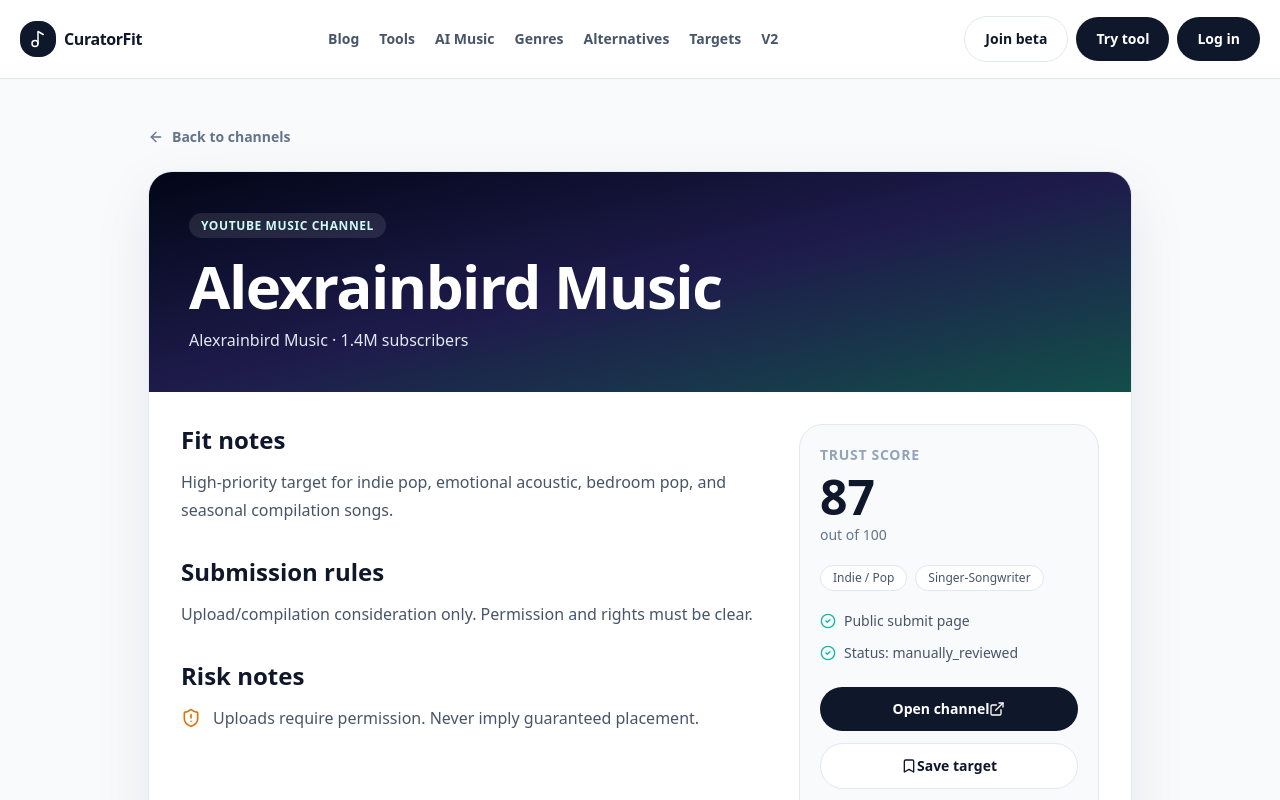
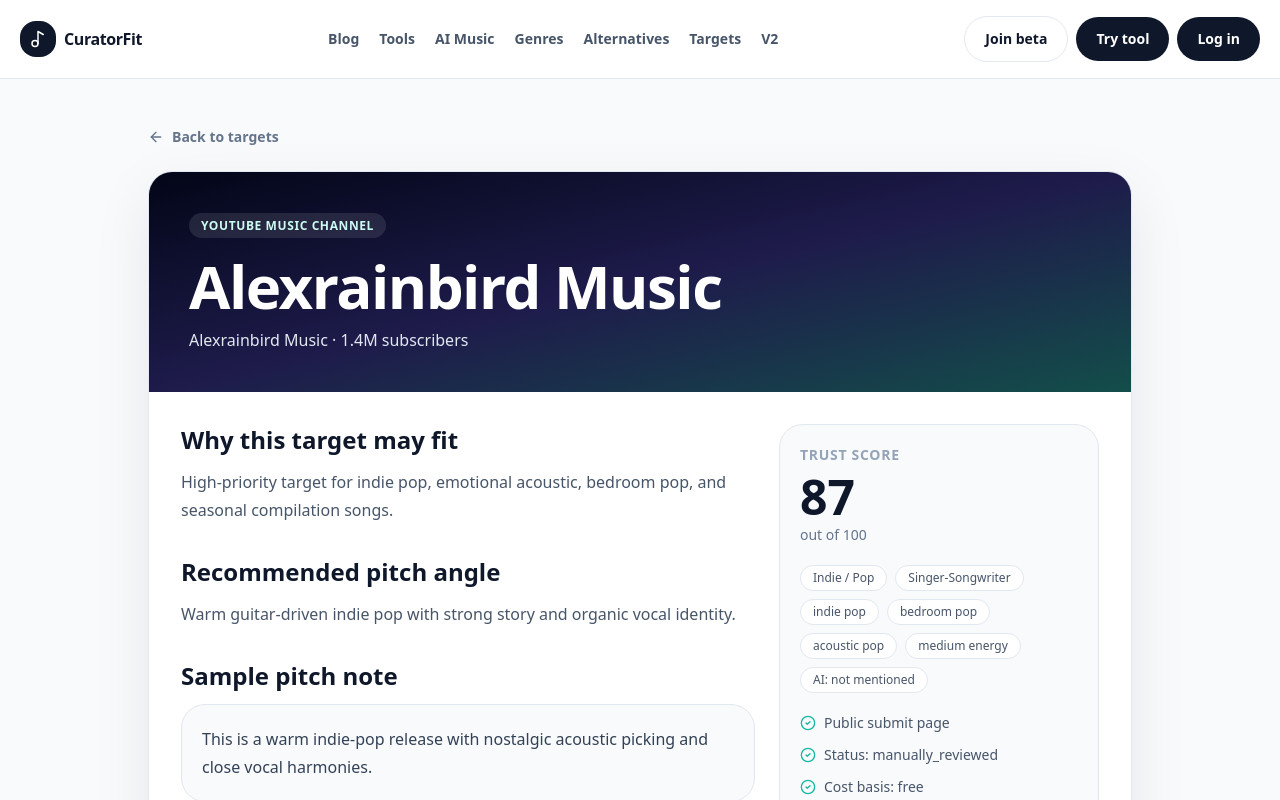
Before and after one commit to middlechildmzk/curatorfit, a Next.js app: page /targets/alexrainbird-music in a window 1280 px wide. Shown: the top 800 px of the page. Built offline with nearby package versions, Linux system fonts and the light colour scheme; no server answers.

Commit message:
Enhance target detail pages for V2.1

```diff
--- a/app/targets/[slug]/page.tsx
+++ b/app/targets/[slug]/page.tsx
@@ -1,6 +1,6 @@
 import Link from 'next/link';
 import { notFound } from 'next/navigation';
-import { ArrowLeft, CheckCircle2, ExternalLink, ShieldAlert } from 'lucide-react';
+import { ArrowLeft, CheckCircle2, ExternalLink, ShieldAlert, Sparkles } from 'lucide-react';
 import { promotionTargets } from '@/data/seed';
 import { SaveTargetButton } from '@/components/save-target-button';
 import { getPromotionTargetBySlug } from '@/lib/data';
@@ -22,21 +22,24 @@
 
   return (
     <main className="mx-auto max-w-5xl px-5 py-12">
-      <Link href="/channels" className="mb-6 inline-flex items-center gap-2 text-sm font-bold text-slate-500 hover:text-brand"><ArrowLeft size={16} /> Back to channels</Link>
+      <Link href="/targets" className="mb-6 inline-flex items-center gap-2 text-sm font-bold text-slate-500 hover:text-brand"><ArrowLeft size={16} /> Back to targets</Link>
       <section className="card overflow-hidden">
         <div className="bg-gradient-to-br from-slate-950 via-indigo-950 to-teal-900 p-8 text-white md:p-10">
           <span className="rounded-full bg-white/10 px-3 py-1 text-xs font-bold uppercase tracking-wider text-teal-100">{target.channelLabel}</span>
           <h1 className="mt-5 text-4xl font-black tracking-tight md:text-6xl">{target.name}</h1>
           <p className="mt-3 text-slate-200">{target.owner} · {target.audienceSize}</p>
         </div>
-        <div className="grid gap-6 p-6 md:grid-cols-[1fr_300px] md:p-8">
+        <div className="grid gap-6 p-6 md:grid-cols-[1fr_320px] md:p-8">
           <div>
-            <h2 className="text-2xl font-black">Fit notes</h2>
+            <h2 className="text-2xl font-black">Why this target may fit</h2>
             <p className="mt-3 leading-7 text-slate-600">{target.fitNotes}</p>
+            {target.recommendedPitchAngle ? <><h2 className="mt-8 text-2xl font-black">Recommended pitch angle</h2><p className="mt-3 leading-7 text-slate-600">{target.recommendedPitchAngle}</p></> : null}
+            {target.samplePitchNote ? <><h2 className="mt-8 text-2xl font-black">Sample pitch note</h2><p className="mt-3 rounded-3xl border border-line bg-slate-50 p-5 leading-7 text-slate-700">{target.samplePitchNote}</p></> : null}
             <h2 className="mt-8 text-2xl font-black">Submission rules</h2>
             <p className="mt-3 leading-7 text-slate-600">{target.submissionRules}</p>
             <h2 className="mt-8 text-2xl font-black">Risk notes</h2>
             <p className="mt-3 flex gap-3 leading-7 text-slate-600"><ShieldAlert className="mt-1 h-5 w-5 shrink-0 text-amber-600" /> {target.riskNotes}</p>
+            {target.aiMusicNotes ? <><h2 className="mt-8 text-2xl font-black">AI music policy notes</h2><p className="mt-3 flex gap-3 leading-7 text-slate-600"><Sparkles className="mt-1 h-5 w-5 shrink-0 text-brand" /> {target.aiMusicNotes}</p></> : null}
           </div>
           <aside className="rounded-3xl border border-line bg-slate-50 p-5">
             <div className="text-sm font-bold uppercase tracking-wider text-slate-400">Trust score</div>
@@ -44,12 +47,17 @@
             <div className="mt-1 text-sm text-slate-500">out of 100</div>
             <div className="mt-5 flex flex-wrap gap-2">
               {target.genres.map((genre) => <span key={genre} className="pill">{genre}</span>)}
+              {target.subgenres?.slice(0, 4).map((genre) => <span key={genre} className="pill">{genre}</span>)}
+              {target.energyLevel ? <span className="pill">{target.energyLevel} energy</span> : null}
+              {target.allowsAiAssistedMusic ? <span className="pill">AI: {target.allowsAiAssistedMusic.replaceAll('_', ' ')}</span> : null}
             </div>
             <div className="mt-5 grid gap-3 text-sm text-slate-600">
               <div className="flex items-start gap-2"><CheckCircle2 className="mt-0.5 h-4 w-4 text-brand2" /> {target.contactMethod}</div>
               <div className="flex items-start gap-2"><CheckCircle2 className="mt-0.5 h-4 w-4 text-brand2" /> Status: {target.status}</div>
+              {target.freeOrPaid ? <div className="flex items-start gap-2"><CheckCircle2 className="mt-0.5 h-4 w-4 text-brand2" /> Cost basis: {target.freeOrPaid}</div> : null}
+              {target.responseExpectation ? <div className="flex items-start gap-2"><CheckCircle2 className="mt-0.5 h-4 w-4 text-brand2" /> Response: {target.responseExpectation}</div> : null}
             </div>
-            <a href={target.url} target="_blank" rel="noreferrer" className="btn-primary mt-6 w-full">Open channel <ExternalLink size={16} /></a>
+            <a href={target.url} target="_blank" rel="noreferrer" className="btn-primary mt-6 w-full">Open target <ExternalLink size={16} /></a>
             <SaveTargetButton targetSlug={target.slug} />
             <Link href="/claim" className="btn-secondary mt-3 w-full">Claim or update</Link>
           </aside>
```
